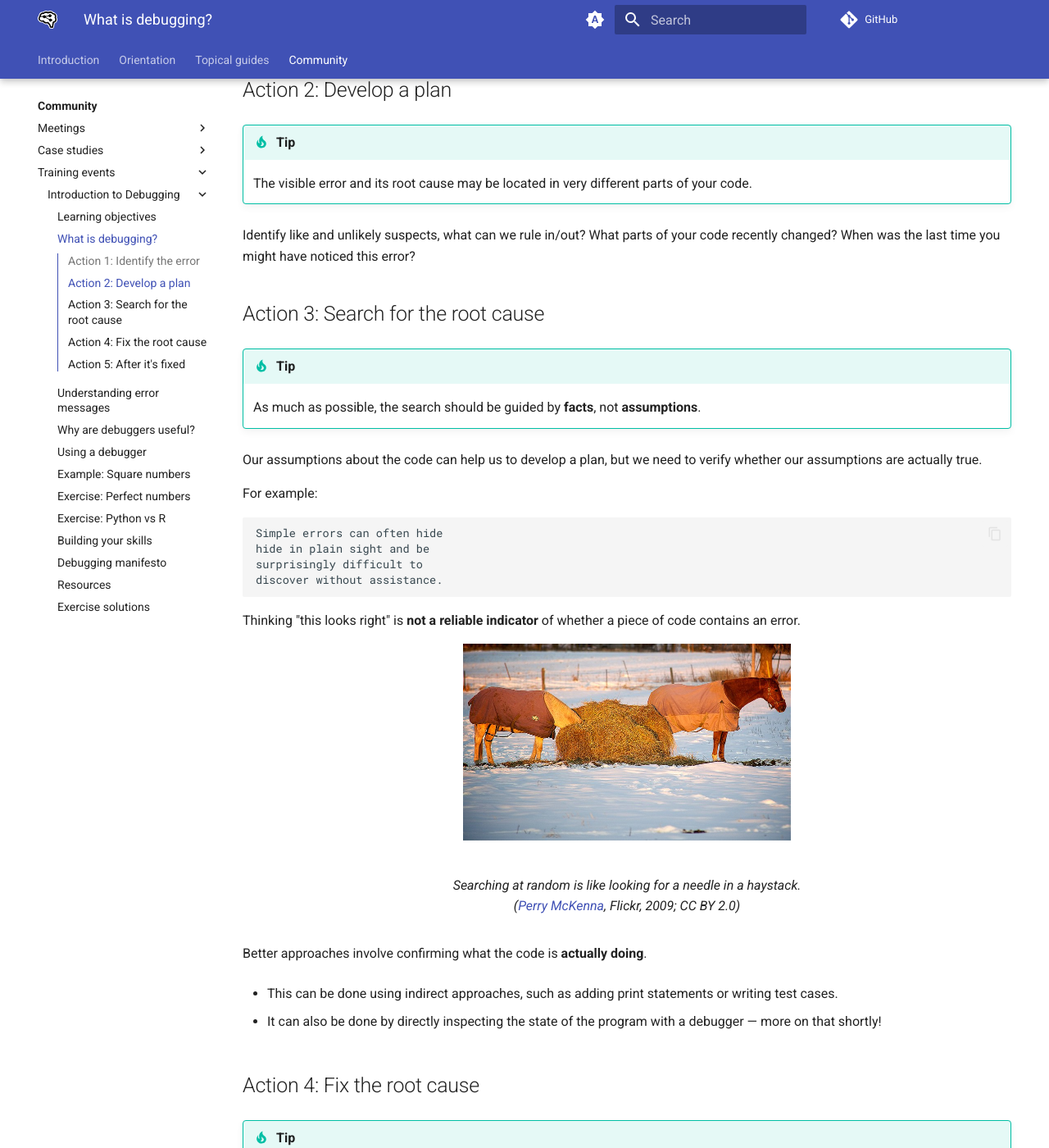
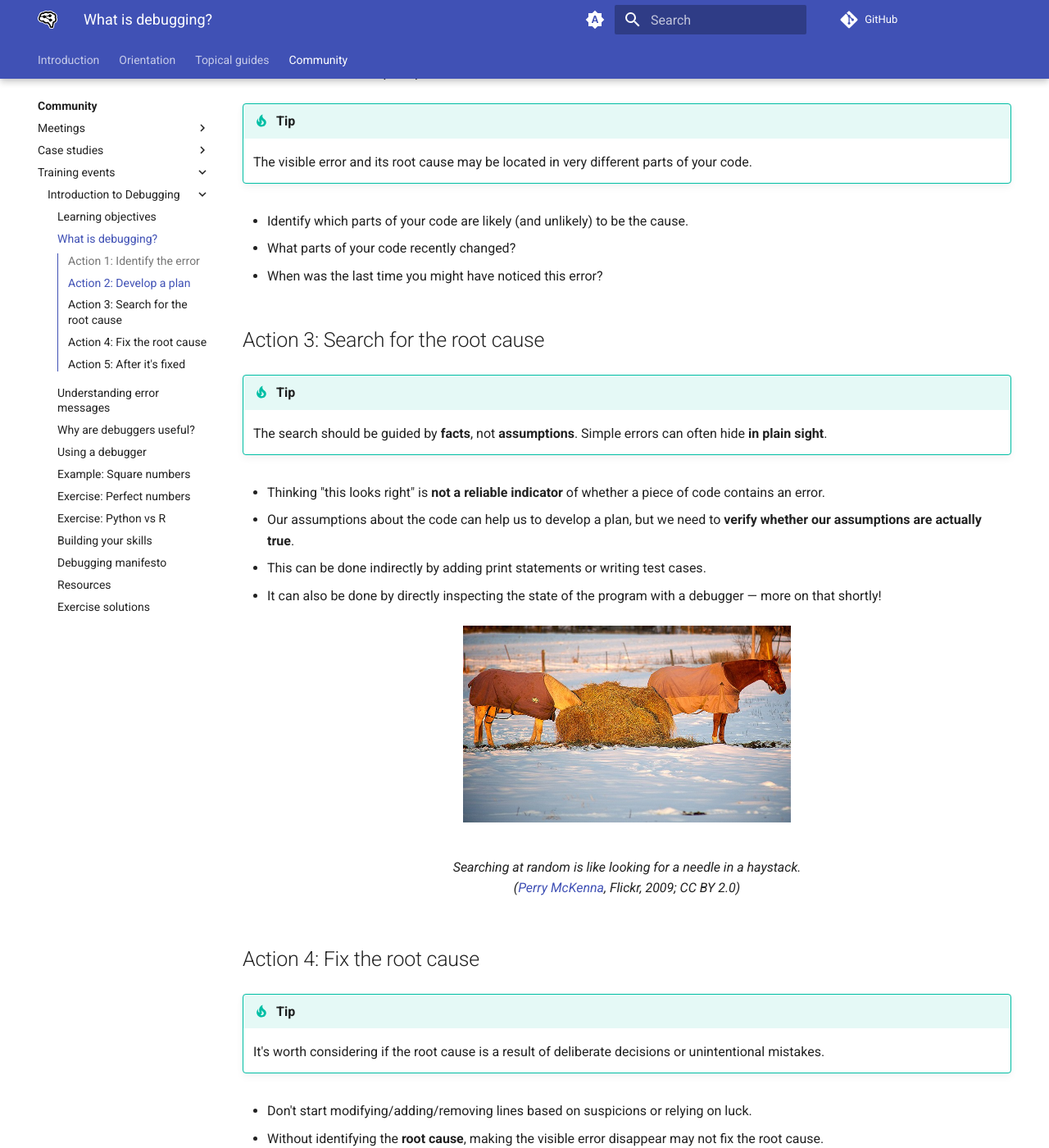
Before and after one commit to robmoss/git-is-my-lab-book, an MkDocs documentation site: the page built from docs/community/training/debugging/what-is-debugging.md, in a window 1280 px wide and 1400 px high, scrolled down 680 px. Shown: the whole window at 82% size. Built offline with MkDocs 1.6.1 and Material for MkDocs 9.7.7, drawn with Linux system fonts in a browser that asks for light colours; comment, search, counter and statistics services are not loaded; some of the changed text lies outside the part shown.

Commit message:
Break each debugging action into a short list

````diff
--- a/docs/community/training/debugging/what-is-debugging.md
+++ b/docs/community/training/debugging/what-is-debugging.md
@@ -4,7 +4,7 @@
 
     Debugging is the process of identifying and removing errors from computer software.
 
-You need to **identify (and reproduce) the problem** and **only then** begin fixing it (ideally writing a test case first, to check that (a) you can identify the problem; and (b) to identify if you accidentally introduce the same, or similar, mistake in the future).
+You need to **identify (and reproduce) the problem** and **only then** begin fixing it.
 
 ## Action 1: Identify the error
 
@@ -12,11 +12,12 @@ You need to **identify (and reproduce) the problem** and **only then** begin fix
 
     First make sure that you can reproduce the error.
 
-What observations or outputs indicate the presence of this error?
+- What observations or outputs indicate the presence of this error?
 
-Is the error reproducible, or does it come and go?
+- Is the error reproducible, or does it come and go?
 
-Write a failing test?
+- Can you write a test case that identifies the error?
+  This can help ensure you don't introduce a similar error in the future.
 
 ## Action 2: Develop a plan
 
@@ -24,28 +25,26 @@ Write a failing test?
 
     The visible error and its root cause may be located in very different parts of your code.
 
-Identify like and unlikely suspects, what can we rule in/out?
-What parts of your code recently changed?
-When was the last time you might have noticed this error?
+- Identify which parts of your code are likely (and unlikely) to be the cause.
+
+- What parts of your code recently changed?
+
+- When was the last time you might have noticed this error?
 
 ## Action 3: Search for the root cause
 
 !!! tip
 
-    As much as possible, the search should be guided by **facts**, not **assumptions**.
+    The search should be guided by **facts**, not **assumptions**.
+    Simple errors can often hide **in plain sight**.
 
-Our assumptions about the code can help us to develop a plan, but we need to verify whether our assumptions are actually true.
+- Thinking "this looks right" is **not a reliable indicator** of whether a piece of code contains an error.
 
-For example:
+- Our assumptions about the code can help us to develop a plan, but we need to **verify whether our assumptions are actually true**.
 
-```text
-Simple errors can often hide
-hide in plain sight and be
-surprisingly difficult to
-discover without assistance.
-```
+- This can be done indirectly by adding print statements or writing test cases.
 
-Thinking "this looks right" is **not a reliable indicator** of whether a piece of code contains an error.
+- It can also be done by directly inspecting the state of the program with a debugger — more on that shortly!
 
 <figure markdown="span">
   ![A horse with its head buried in a haystack.](headless-horse.jpg){ align=left, width="50%" }
@@ -55,20 +54,15 @@ Thinking "this looks right" is **not a reliable indicator** of whether a piece o
   </figcaption>
 </figure>
 
-Better approaches involve confirming what the code is **actually doing**.
-
-- This can be done using indirect approaches, such as adding print statements or writing test cases.
-
-- It can also be done by directly inspecting the state of the program with a debugger — more on that shortly!
-
 ## Action 4: Fix the root cause
 
 !!! tip
 
     It's worth considering if the root cause is a result of deliberate decisions or unintentional mistakes.
 
-Don't start modifying/adding/removing lines based on suspicions or on the off chance that it might work.
-Without identifying the **root cause** of the error, there is no guarantee that making the error seem to disappear will actually have fixed the root cause.
+- Don't start modifying/adding/removing lines based on suspicions or relying on luck.
+
+- Without identifying the **root cause**, making the visible error disappear may not fix the root cause.
 
 ## Action 5: After it's fixed
 
@@ -76,7 +70,10 @@ Without identifying the **root cause** of the error, there is no guarantee that
 
     This is the perfect time to reflect on your experience!
 
-What can you learn from this experience?
-Can you avoid this mistake in the future?
-What parts of the process were the hardest or took the longest?
-Are the tools and techniques that might help you next time?
+- What can you learn from this experience?
+
+- Can you avoid this mistake in the future?
+
+- What parts of the process were the hardest or took the longest?
+
+- Are the tools and techniques that might help you next time?
````
